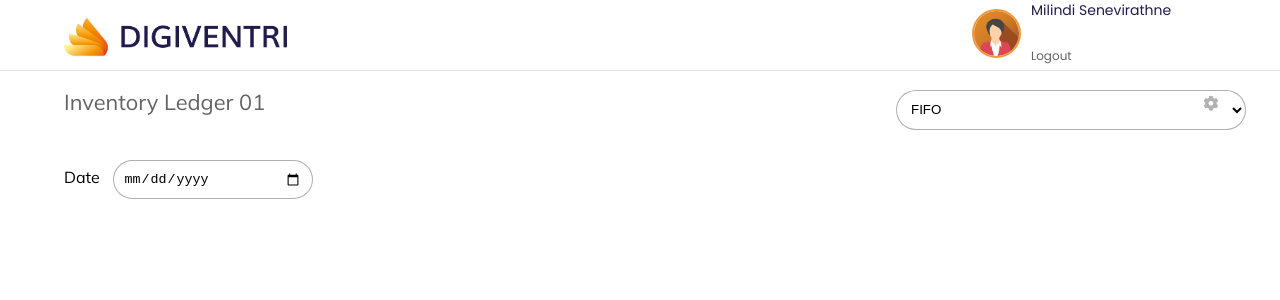
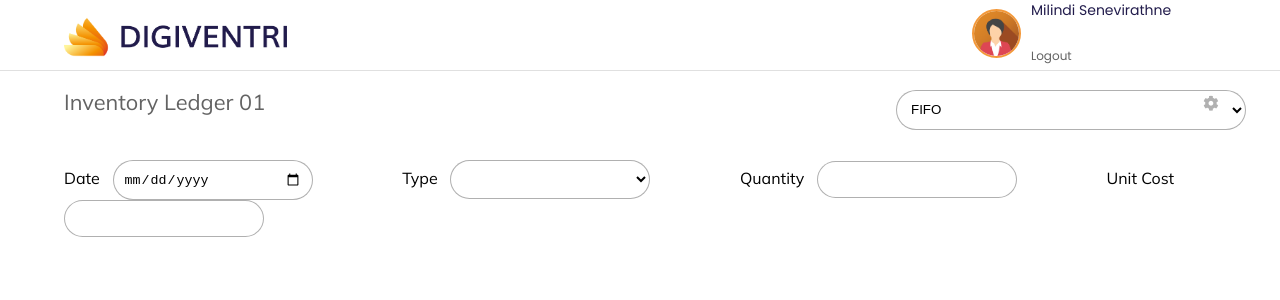
Before and after one commit to devlllkk02/digiventri, a React (Create React App) app: page /dashboard in a window 1280 px wide. Shown: the top 300 px of the page. Built offline with nearby package versions, Linux system fonts and the light colour scheme.

Commit message:
Add Date, Type, Qty, Unit Cost

```diff
--- a/src/components/Ledger/Ledger.js
+++ b/src/components/Ledger/Ledger.js
@@ -12,9 +12,27 @@ export default function Ledger() {
                 </select>
                 <i class="fas fa-cog"></i>
 
-                <dev className="ledger-dateWrapper">
-                    <label className="ledger-datetxt" for="Date">Date</label>
-                    <input className="ledger-date" type="date" id="LedgerDate" name="Date"/>
+                <dev className="ledger-secondlineObj">
+                    <label className="ledger-secondlinetxt" for="Date">Date</label>
+                    <input className="ledger-secondlineInput" type="date" id="LedgerDate" name="Date"/>
+                </dev>
+
+                <dev className="ledger-secondlineObj">
+                    <label className="ledger-secondlinetxt" for="Type">Type</label>
+                    <select className="ledger-secondlineInput">
+                        <option value=""></option>
+                        <option value="Sample">Sample</option>
+                    </select>
+                </dev>
+
+                <dev className="ledger-secondlineObj">
+                    <label className="ledger-secondlinetxt" for="Quantity">Quantity</label>
+                    <input className="ledger-secondlineInput" type="text" name="Qty"/>
+                </dev>
+
+                <dev className="ledger-secondlineObj">
+                    <label className="ledger-secondlinetxt" for="Unit Cost">Unit Cost</label>
+                    <input className="ledger-secondlineInput" type="text" name="Unit Cost"/>
                 </dev>
             </form>
         </div>
--- a/src/components/Ledger/Ledger.scss
+++ b/src/components/Ledger/Ledger.scss
@@ -38,18 +38,19 @@
     color: rgba(99, 99, 99, 0.5);
 }
 
-.ledger-dateWrapper{
+.ledger-secondlineObj{
     position: relative;
     height: 40px;
     left: 5vw;
     top: 7vw;
+    margin-right: 7vw;
 }
 
-.ledger-datetxt{
+.ledger-secondlinetxt{
     margin-right: 1vw;
 }
 
-.ledger-date{
+.ledger-secondlineInput{
     background: #FFFFFF;
     border: 1px solid rgba(99, 99, 99, 0.5);
     box-sizing: border-box;
```
